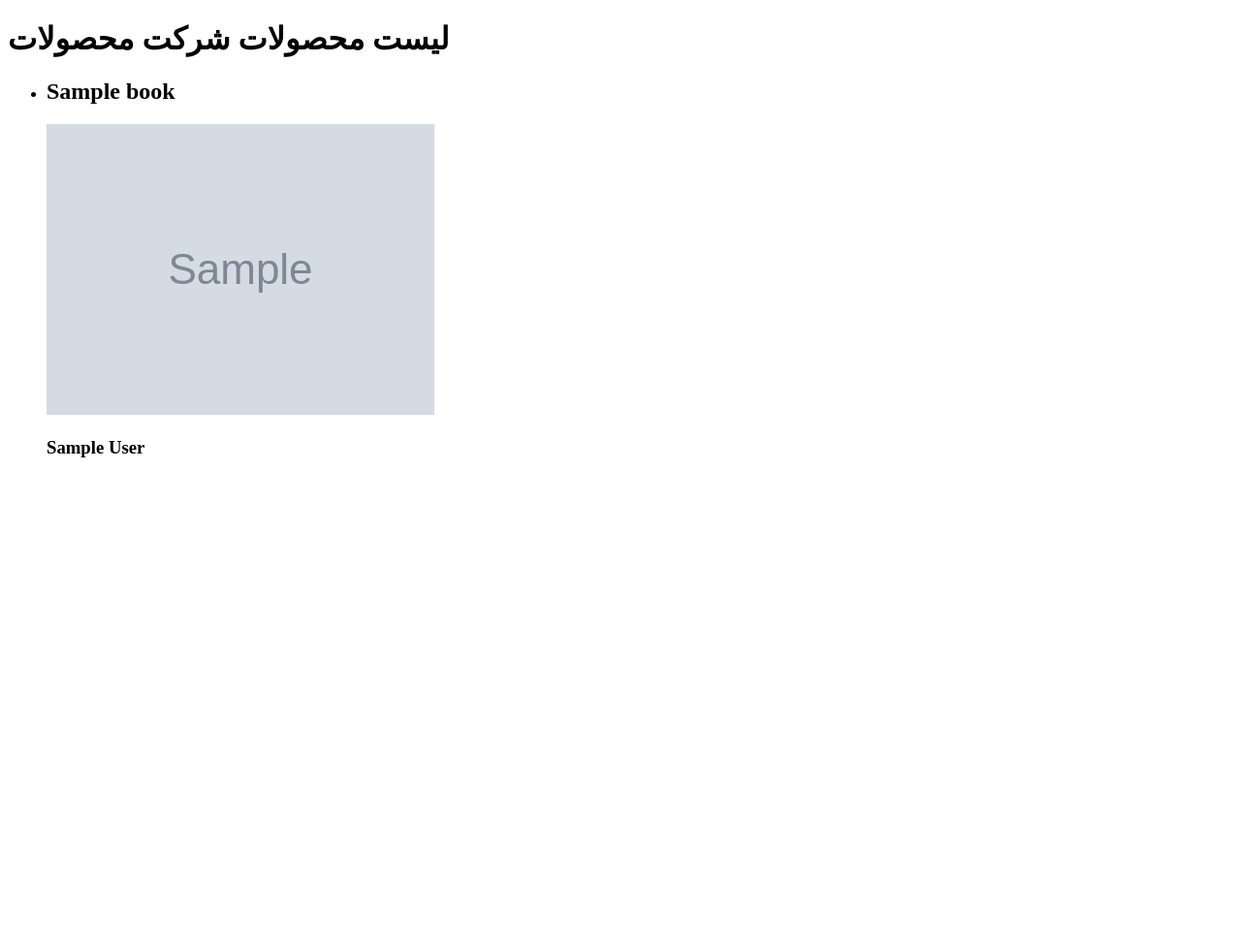
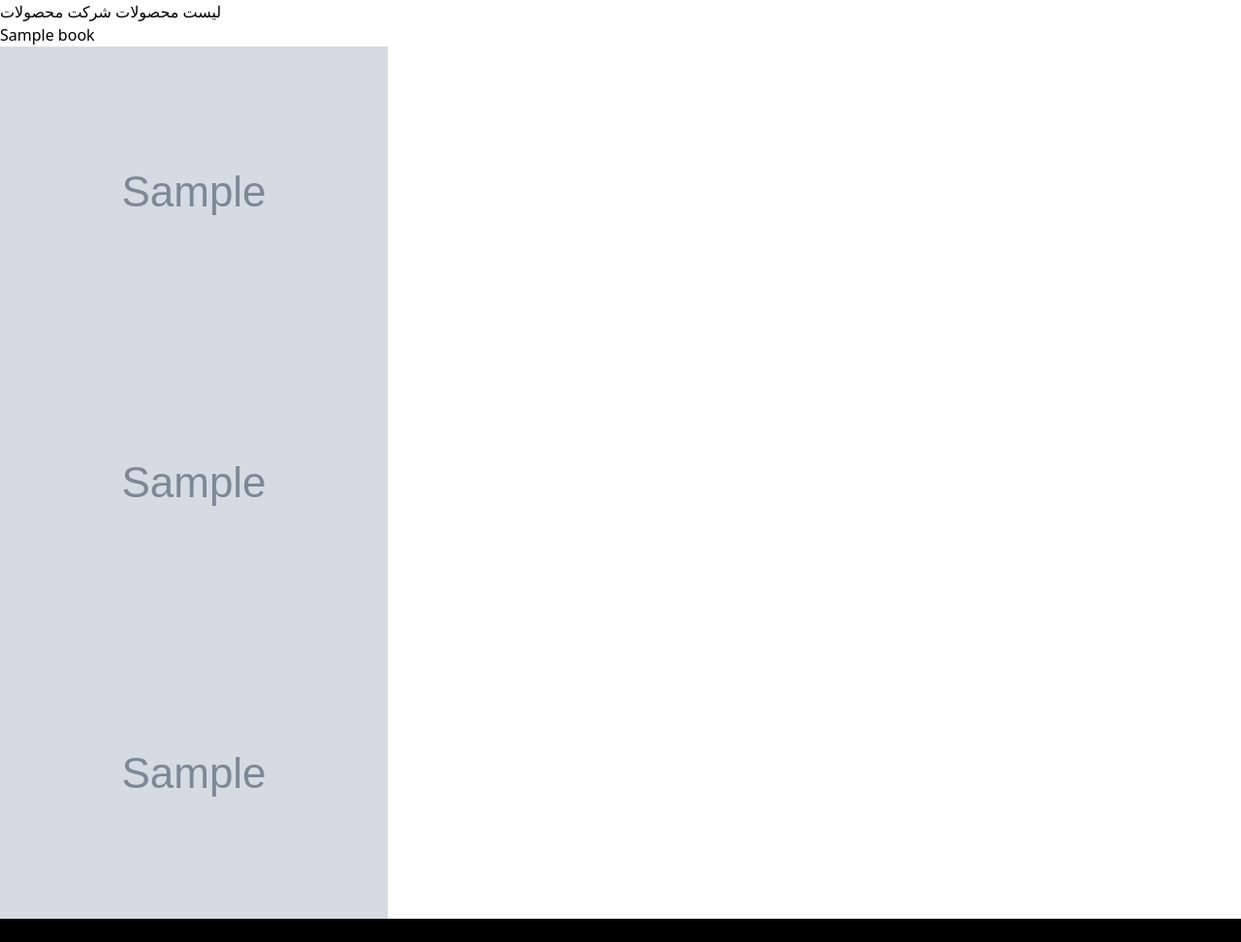
Before and after one commit to Alireza9912/book_catalogue, a Django app: page / in a window 1280 px wide. Shown: the whole page at 97% size. Before the commit the page ends 472 px from the top, so only its background shows below. Run offline with Django 5.2, Linux system fonts and the light colour scheme; tables that the repository leaves empty hold one stand-in row (values such as "Sample post"); grey boxes marked "Sample" are stand-in pictures; style sheets or scripts are compiled from the project's sources.

Commit message:
add 3 models

```diff
--- a/catalogue/templates/book_list.html
+++ b/catalogue/templates/book_list.html
@@ -5,6 +5,7 @@
     <meta charset="UTF-8">
     <meta name="viewport" content="width=\, initial-scale=1.0">
     <title>Document</title>
+    <link href="/static/css/output.css" rel="stylesheet">
     <link rel="stylesheet" href="{% static 'assets/css/book_list.css' %}?v=1">
 </head>
 <body>
@@ -14,7 +15,9 @@
         <li>
              <h2>{{Book.title}}</h2>
              <img src="{{Book.image1.url}}" alt="{{Book.image1}}">
-             <h3>{{Book.author}}</h3>
+             <img src="{{Book.image2.url}}" alt="{{Book.image2}}">
+             <img src="{{Book.image3.url}}" alt="{{Book.image3}}">
+             <h3 class="bg-black">{{Book.author}}</h3>
              <p>{{Book.description}}</p>
             </li>
         {% endfor %}
```
Also changed, not shown: catalogue/media/assets/image/20110907220926Bookset.jpg (added), catalogue/media/assets/image/3b328a4d6374129147c615e9ac47688e80cd5444_frontcover_media_3093471.jpeg (added), catalogue/media/assets/image/Bookset.jpg (added), catalogue/media/assets/image/Fire_and_Blood.jpg (added), catalogue/media/assets/image/Silmarillion-cover.jpg (added), catalogue/media/assets/image/Silmarillion.jpg (added), catalogue/media/assets/image/TwoTowersNovel__61829.jpg (added), catalogue/media/assets/image/X500_31f02b95-3c15-4ca8-9ed2-c4e5d57826d0.jpg (added), catalogue/media/assets/image/fellowship-of-the-ring-does-it-get-better-ive-tried-to-read-v0-jivpn69ppbhb1.jpg (added), catalogue/media/assets/image/fire_bookshot.png (added), catalogue/media/assets/image/the-return-of-the-king-gebundene-ausgabe-j-r-r-tolkien-englisch.jpeg (added), package-lock.json.
